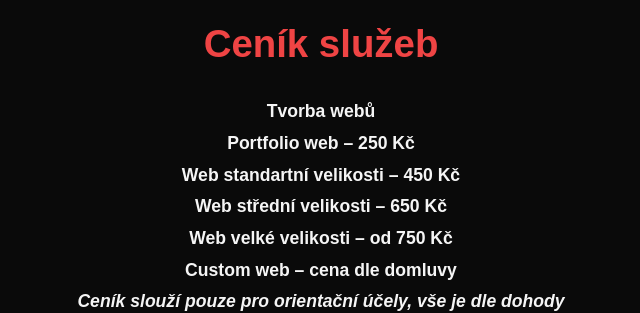
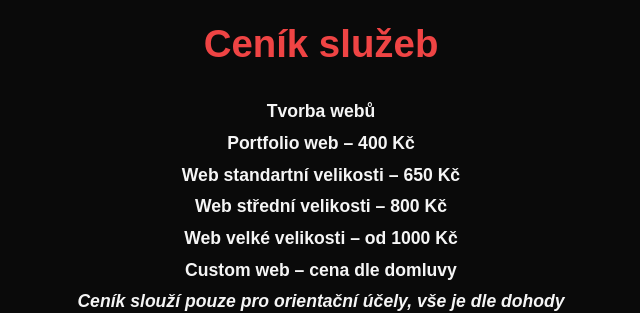
Before and after one commit to ewi-boop/ew_ii, a plain HTML site: page index.html in a window 1280 px wide. Shown: the part 1200-1513 px from the top of the page, 319-959 px from the left. Drawn offline with Linux system fonts and the light colour scheme; files whose address does not match are found by name.

Commit message:
Update index.html

```diff
--- a/index.html
+++ b/index.html
@@ -49,7 +49,7 @@
 
         footer { text-align: center; padding: 40px 20px; background: rgba(20, 20, 20, 0.9); color: #ef4444; font-size: 0.9rem; }
 
-        /* 📱 RESPONSIVE */
+        /* inspect pro mobily */
         @media (max-width: 768px) {
             nav { padding: 15px 20px; flex-direction: column; align-items: flex-start; gap: 10px; }
             nav .menu { justify-content: flex-start; flex-wrap: wrap; gap: 10px; }
@@ -126,10 +126,10 @@
         <h2>Ceník služeb</h2>
         <ul>
             <li><strong>Tvorba webů</strong></li>
-            <li>Portfolio web – 250 Kč</li>
-            <li>Web standartní velikosti – 450 Kč</li>
-            <li>Web střední velikosti – 650 Kč</li>
-            <li>Web velké velikosti – od 750 Kč</li>
+            <li>Portfolio web – 400 Kč</li>
+            <li>Web standartní velikosti – 650 Kč</li>
+            <li>Web střední velikosti – 800 Kč</li>
+            <li>Web velké velikosti – od 1000 Kč</li>
             <li>Custom web – cena dle domluvy</li>
             <li><em>Ceník slouží pouze pro orientační účely, vše je dle dohody</em></li>
             <br>
```
